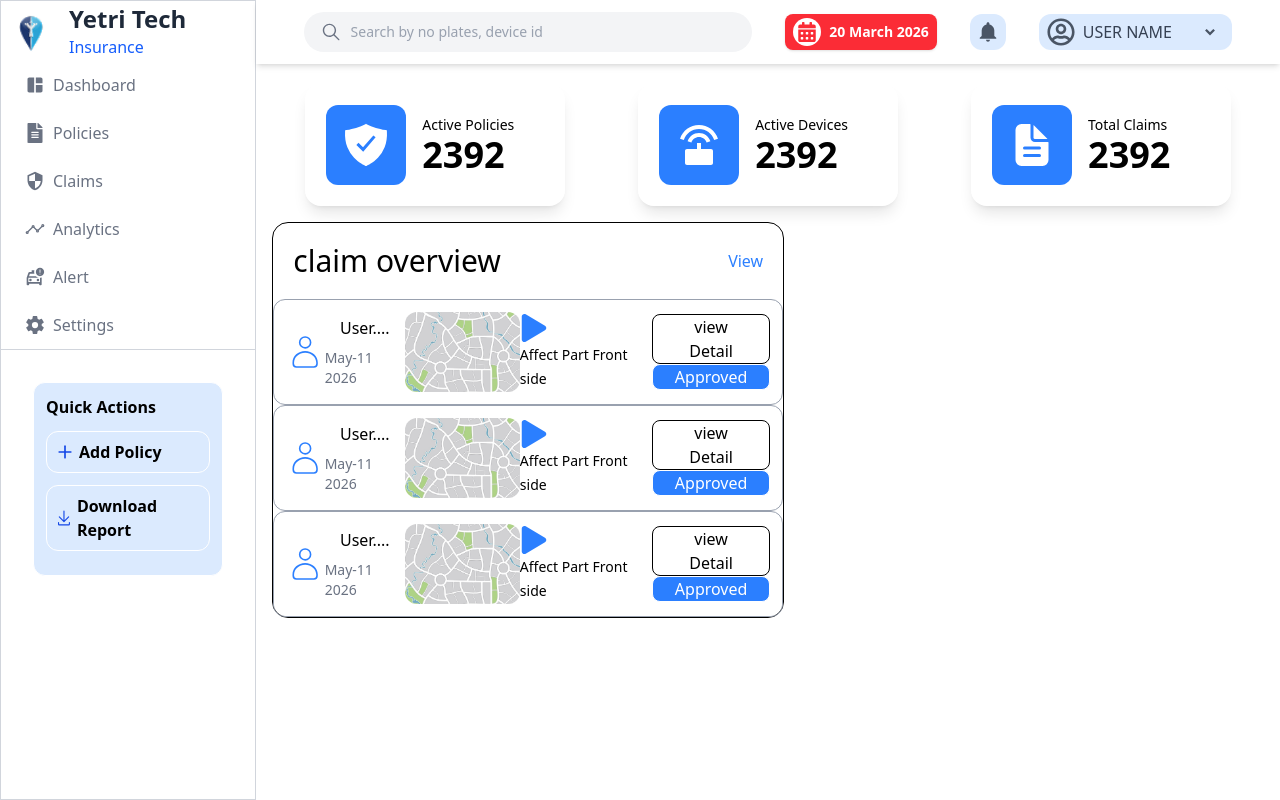
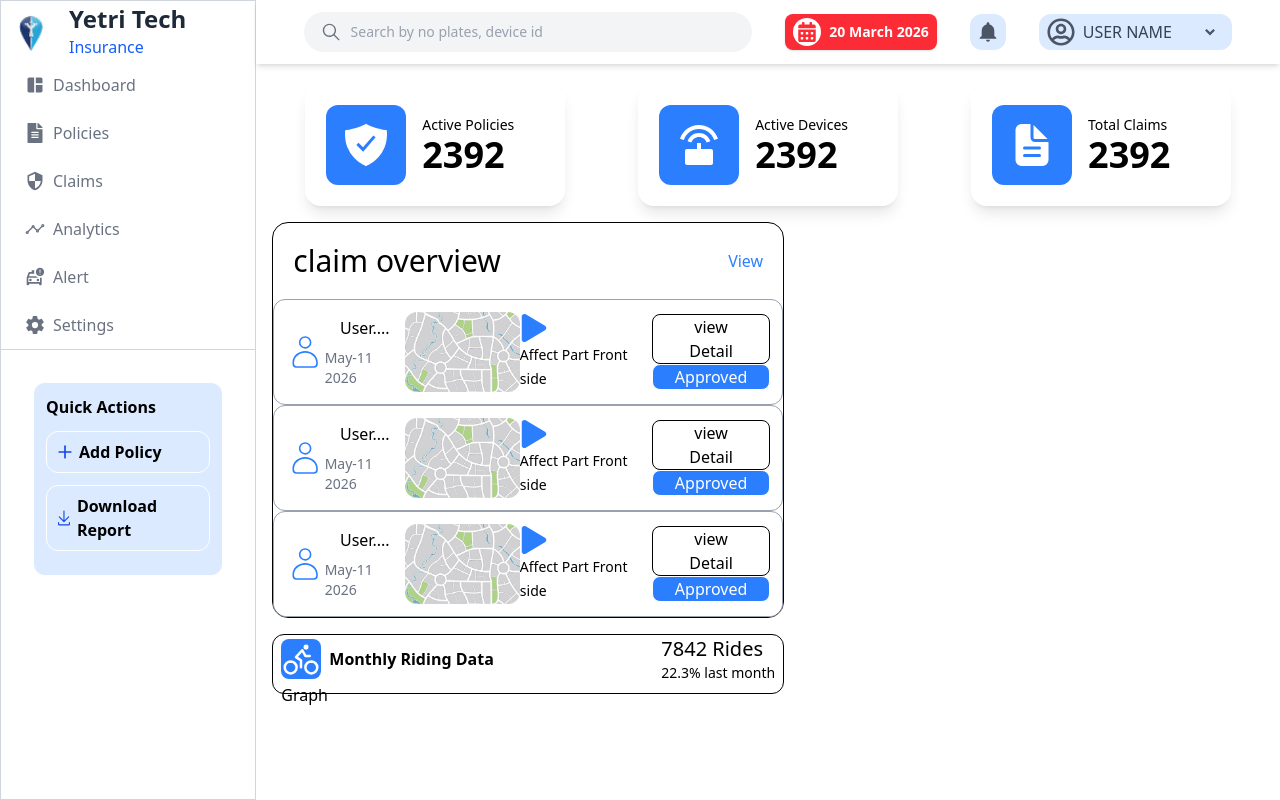
Before and after one commit to blackbuckgroupoftechnology/Ourpage, a Next.js app: page / in a window 1280 px wide. Built offline with nearby package versions, Linux system fonts and the light colour scheme.

Commit message:
Monthly data addes

```diff
--- a/app/page.tsx
+++ b/app/page.tsx
@@ -3,6 +3,7 @@ import Navbar from "@/components/Navbar";
 import GenTelematics from "@/components/GenTelematics";
 import DriverScoreCard from "@/components/DriverScoreCard";
 import ClaimOverview from "@/components/ClaimOverview";
+import MonthlyData from "@/components/MonthlyData";
 
 export default function Home() {
   return (
@@ -10,6 +11,7 @@ export default function Home() {
       <GenTelematics />
       {/* <DriverScoreCard /> */}
       <ClaimOverview />
+      <MonthlyData />
     </div>
   );
 }
--- /dev/null
+++ b/components/MonthlyData.tsx
@@ -0,0 +1,29 @@
+"use state"
+import React from 'react'
+import { IoBicycleOutline } from "react-icons/io5";
+
+
+const MonthlyData = () => {
+    return (
+        <div className='m-4 px-2 w-1/2 h-15 rounded-xl border'>
+            <div className='flex justify-between items-center '>
+                <div className=' gap-2 flex items-center'>
+                    <div className='bg-blue-500 rounded-lg'>
+                        <IoBicycleOutline className='text-white w-10 h-10' />
+                    </div>
+
+                    <span className='font-bold'>Monthly Riding Data</span>
+                </div>
+                <div className='flex flex-col'>
+                    <span className='text-xl'>7842 Rides</span>
+                    <span className='text-sm'>22.3% last month</span>
+                </div>
+            </div>
+            <div>
+                Graph
+            </div>
+        </div>
+    )
+}
+
+export default MonthlyData
```
